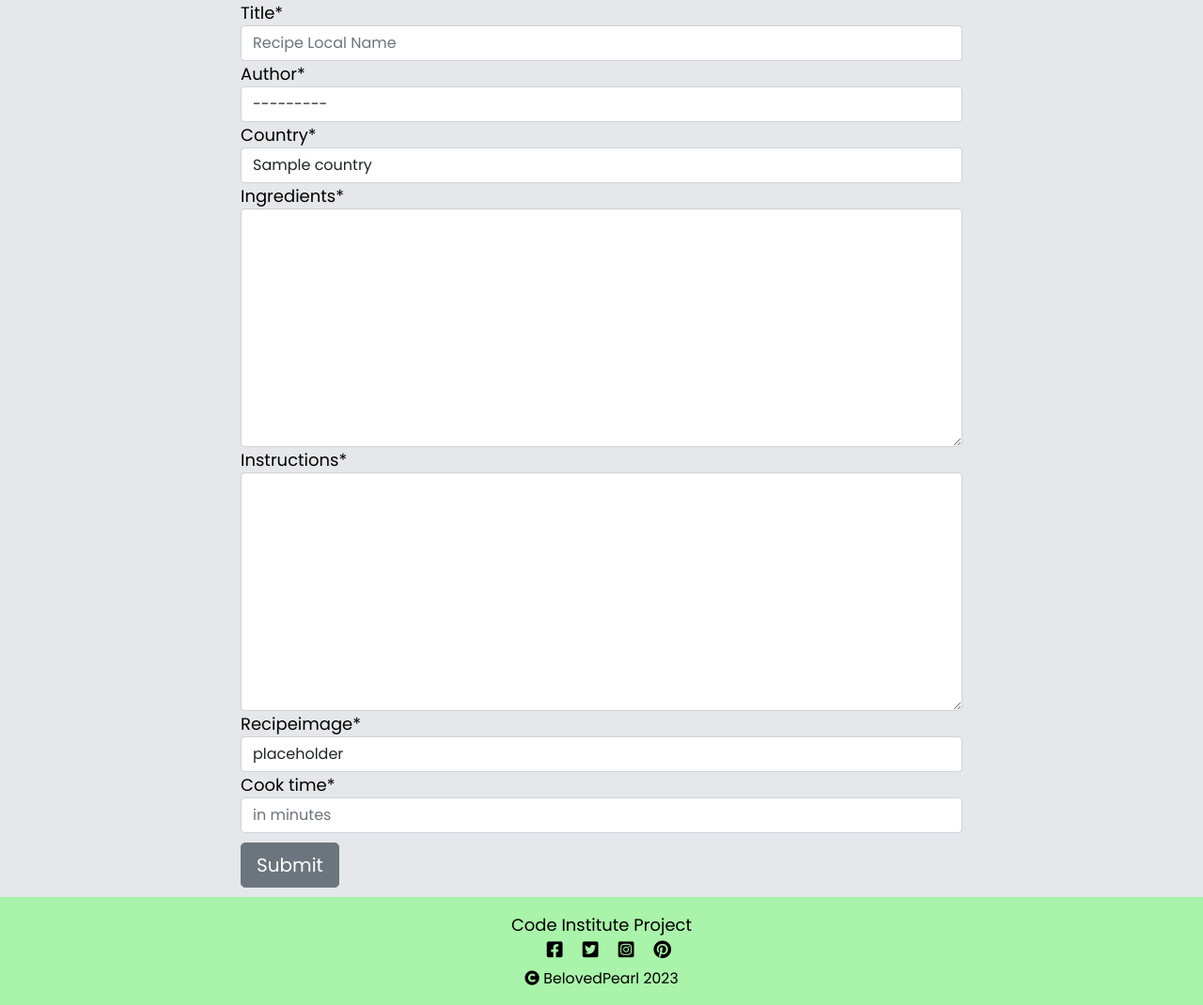
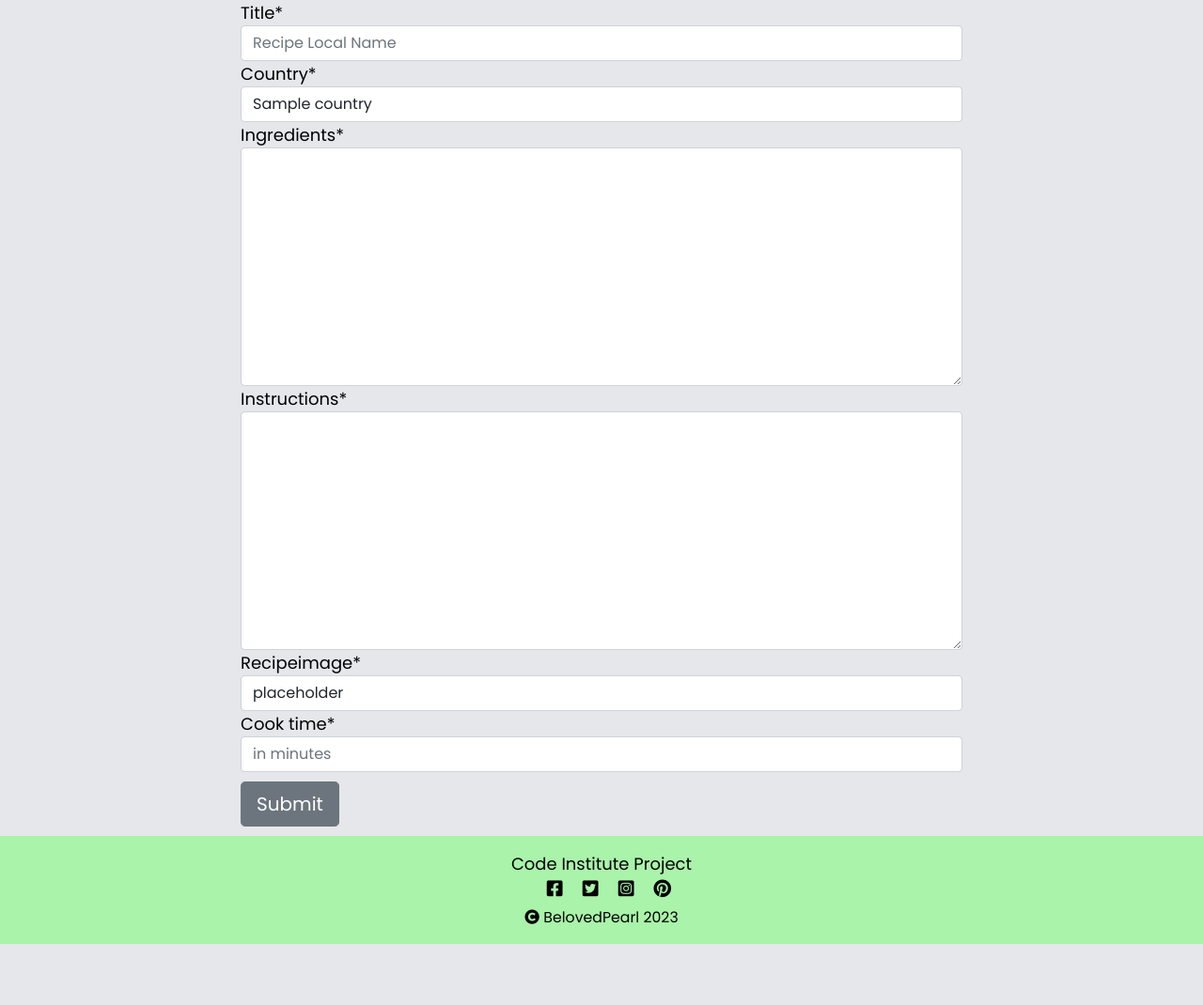
Before and after one commit to belovedpearl/AfricanRecipes-PP4, a Django app: page /addrecipe/ in a window 1280 px wide. Shown: the part 98-1168 px from the top of the page at 94% size. After the commit the page ends 1103 px from the top, so only its background shows below. Run offline with Django 3.2, Linux system fonts and the light colour scheme; a user stored in the database is signed in; tables that the repository leaves empty hold one stand-in row (values such as "Sample post"); some libraries are stand-ins or nearby versions.

Commit message:
Autofill author field to prevent wrong selection of recipe author

```diff
--- a/recipes/forms.py
+++ b/recipes/forms.py
@@ -10,7 +10,7 @@ class RecipeForm(forms.ModelForm):
         fields = ('title', 'author', 'country', 'ingredients', 'instructions', 'cook_time','recipe_image',)
         widgets = {
             'title': forms.TextInput(attrs={'class': 'form-control', 'placeholder':'Recipe Local Name'}),
-            'author': forms.Select(attrs={'class': 'form-control'}),
+            'author': forms.TextInput(attrs={'class': 'form-control', 'value': '', 'id':'post_author','type':'hidden'}),
             'country': forms.Select(attrs={'class': 'form-control'}),
             'ingredients': forms.Textarea(attrs={'class': 'form-control'}),
             'instructions': forms.Textarea(attrs={'class': 'form-control'}),
--- a/templates/addrecipe.html
+++ b/templates/addrecipe.html
@@ -11,8 +11,15 @@
         <!-- Insert form data   -->
         {% csrf_token %}
         {% crispy form %}
+
     </div>
 </div>
+
+ <!-- Generate hidden value post author (Idea from John Elder) -->
+<script>
+    let author = "{{ user.username }}"
+    document.getElementById('post_author').value = author
+</script>
 
 {% else %}
 <div class="text-center ">
```
